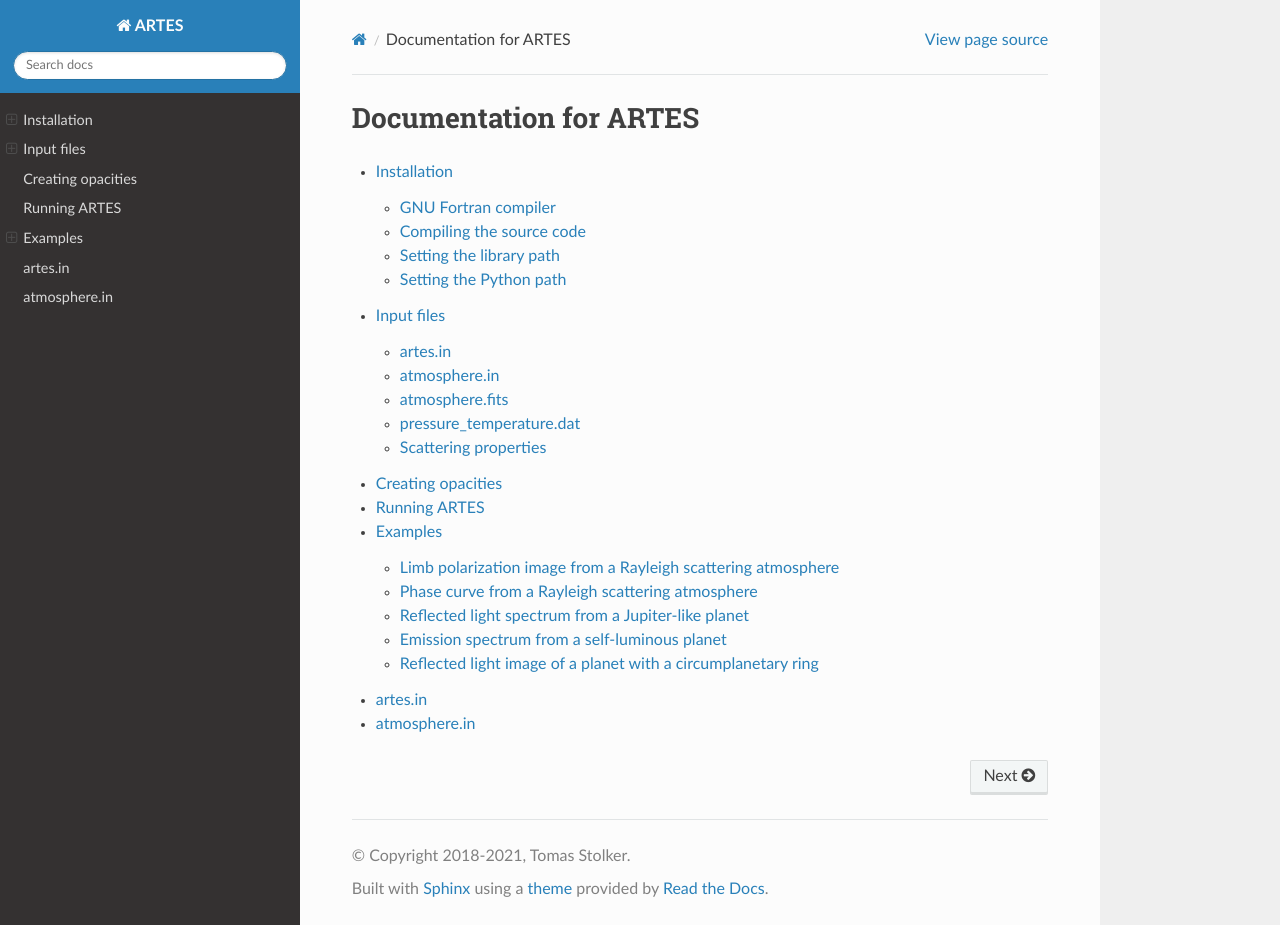
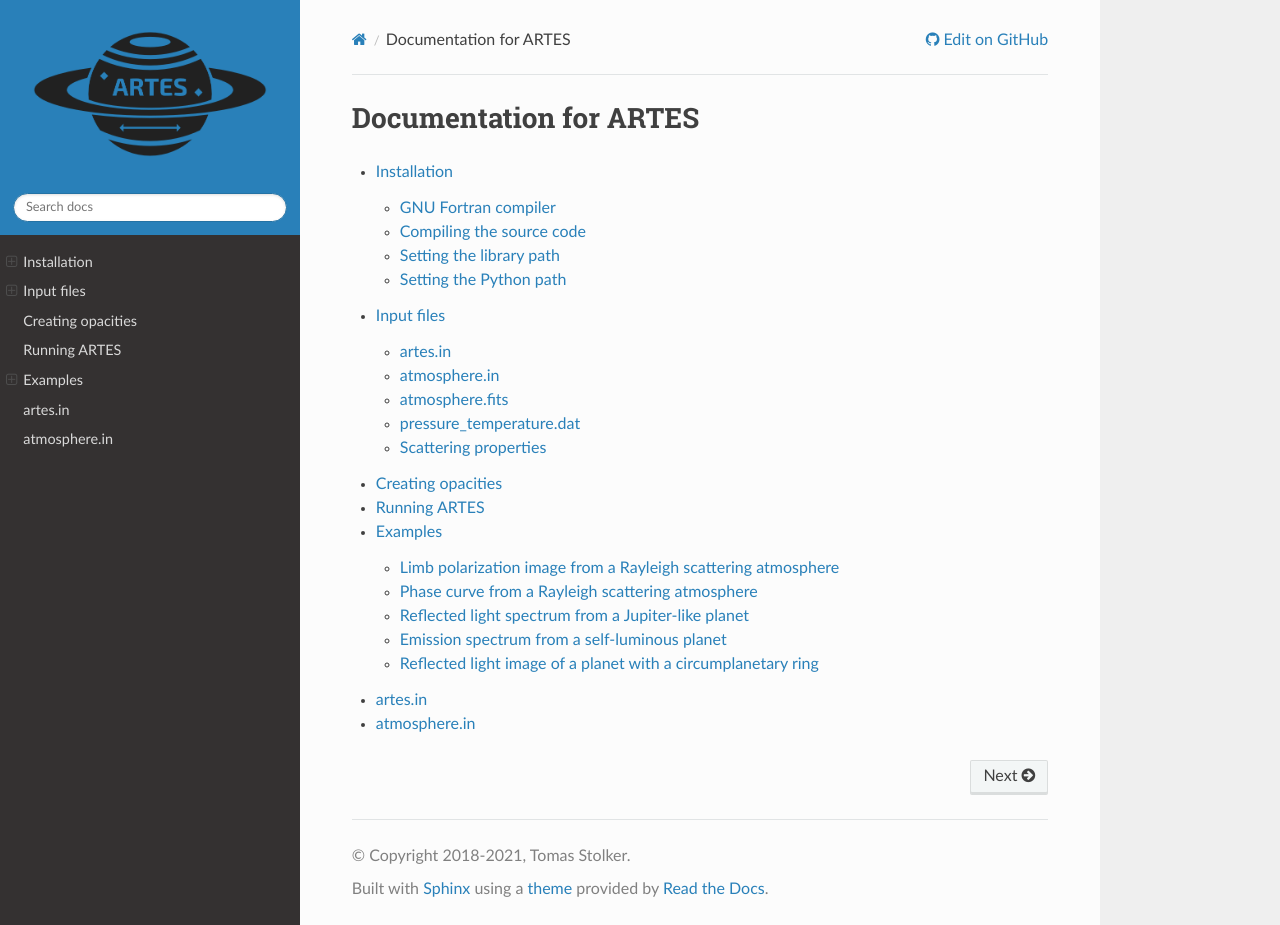
Before and after one commit to tomasstolker/ARTES, a Sphinx documentation site: the page built from docs/index.rst, in a window 1280 px wide and 925 px high. Built offline with Sphinx 7.4.7 and the Read the Docs theme 2.0.0, drawn with Linux system fonts in a browser that asks for light colours.

Commit message:
Added logo and favicon to the documentation

```diff
--- a/README.rst
+++ b/README.rst
@@ -3,7 +3,7 @@ ARTES
 
 **Radiative transfer of polarized light in 3D exoplanet atmospheres**
 
-.. image:: https://img.shields.io/readthedocs/ARTES
+.. image:: https://img.shields.io/readthedocs/artes
    :target: http://artes.readthedocs.io
 
 .. image:: https://img.shields.io/badge/license-MIT-blue.svg?style=flat
--- a/docs/conf.py
+++ b/docs/conf.py
@@ -1,5 +1,3 @@
-# -*- coding: utf-8 -*-
-#
 # Configuration file for the Sphinx documentation builder.
 #
 # This file does only contain a selection of the most common options. For a
@@ -11,23 +9,24 @@
 # If extensions (or modules to document with autodoc) are in another directory,
 # add these directories to sys.path here. If the directory is relative to the
 # documentation root, use os.path.abspath to make it absolute, like shown here.
-#
-# import os
-# import sys
-# sys.path.insert(0, os.path.abspath('.'))
+
+import os
+import sys
+
+sys.path.insert(0, os.path.abspath('../'))
 
 
 # -- Project information -----------------------------------------------------
 
-project = u'ARTES'
-copyright = u'2018-2021, Tomas Stolker'
-author = u'Tomas Stolker'
+project = 'ARTES'
+copyright = '2018-2021, Tomas Stolker'
+author = 'Tomas Stolker'
 
 # The short X.Y version
-version = u''
-# The full version, including alpha/beta/rc tags
-release = u''
-
+# with open('../ARTES/__init__.py') as initfile:
+#     for line in initfile:
+#         if '__version__' in line:
+#             version = line.split("'")[1]
 
 # -- General configuration ---------------------------------------------------
 
@@ -63,7 +62,7 @@ language = None
 # List of patterns, relative to source directory, that match files and
 # directories to ignore when looking for source files.
 # This pattern also affects html_static_path and html_extra_path .
-exclude_patterns = [u'_build', 'Thumbs.db', '.DS_Store']
+exclude_patterns = ['_build', 'Thumbs.db', '.DS_Store']
 
 # The name of the Pygments (syntax highlighting) style to use.
 pygments_style = 'sphinx'
@@ -80,12 +79,12 @@ html_theme = 'sphinx_rtd_theme'
 # further.  For a list of options available for each theme, see the
 # documentation.
 #
-html_theme_options = {"collapse_navigation": False,
-                      "display_version": False,
-                      "sticky_navigation": True,
-                      "prev_next_buttons_location": "bottom",
-                      "navigation_depth": 5,
-                      "logo_only": False}
+html_theme_options = {'collapse_navigation': False,
+                      'display_version': False,
+                      'sticky_navigation': True,
+                      'prev_next_buttons_location': 'bottom',
+                      'navigation_depth': 5,
+                      'logo_only': True}
 
 # Add any paths that contain custom static files (such as style sheets) here,
 # relative to this directory. They are copied after the builtin static files,
@@ -102,6 +101,14 @@ html_static_path = ['_images']
 #
 # html_sidebars = {}
 
+html_logo = '_images/logo.png'
+html_favicon = '_images/favicon.png'
+html_search_language = 'en'
+
+html_context = {'display_github': True,
+                'github_user': 'tomasstolker',
+                'github_repo': 'ARTES',
+                'github_version': 'master/docs/'}
 
 # -- Options for HTMLHelp output ---------------------------------------------
 
@@ -133,8 +140,8 @@ latex_elements = {
 # (source start file, target name, title,
 #  author, documentclass [howto, manual, or own class]).
 latex_documents = [
-    (master_doc, 'ARTES.tex', u'ARTES Documentation',
-     u'Tomas Stolker', 'manual'),
+    (master_doc, 'ARTES.tex', 'ARTES Documentation',
+     'Tomas Stolker', 'manual'),
 ]
 
 
@@ -143,7 +150,7 @@ latex_documents = [
 # One entry per manual page. List of tuples
 # (source start file, name, description, authors, manual section).
 man_pages = [
-    (master_doc, 'artes', u'ARTES Documentation',
+    (master_doc, 'artes', 'ARTES Documentation',
      [author], 1)
 ]
 
@@ -154,7 +161,7 @@ man_pages = [
 # (source start file, target name, title, author,
 #  dir menu entry, description, category)
 texinfo_documents = [
-    (master_doc, 'ARTES', u'ARTES Documentation',
-     author, 'ARTES', 'One line description of project.',
+    (master_doc, 'ARTES', 'ARTES Documentation',
+     author, 'ARTES', 'Radiative transfer of polarized light in 3D exoplanet atmospheres',
      'Miscellaneous'),
 ]
```
Also changed, not shown: docs/_images/favicon.png (added), docs/_images/logo.png (added), 1 other file.
